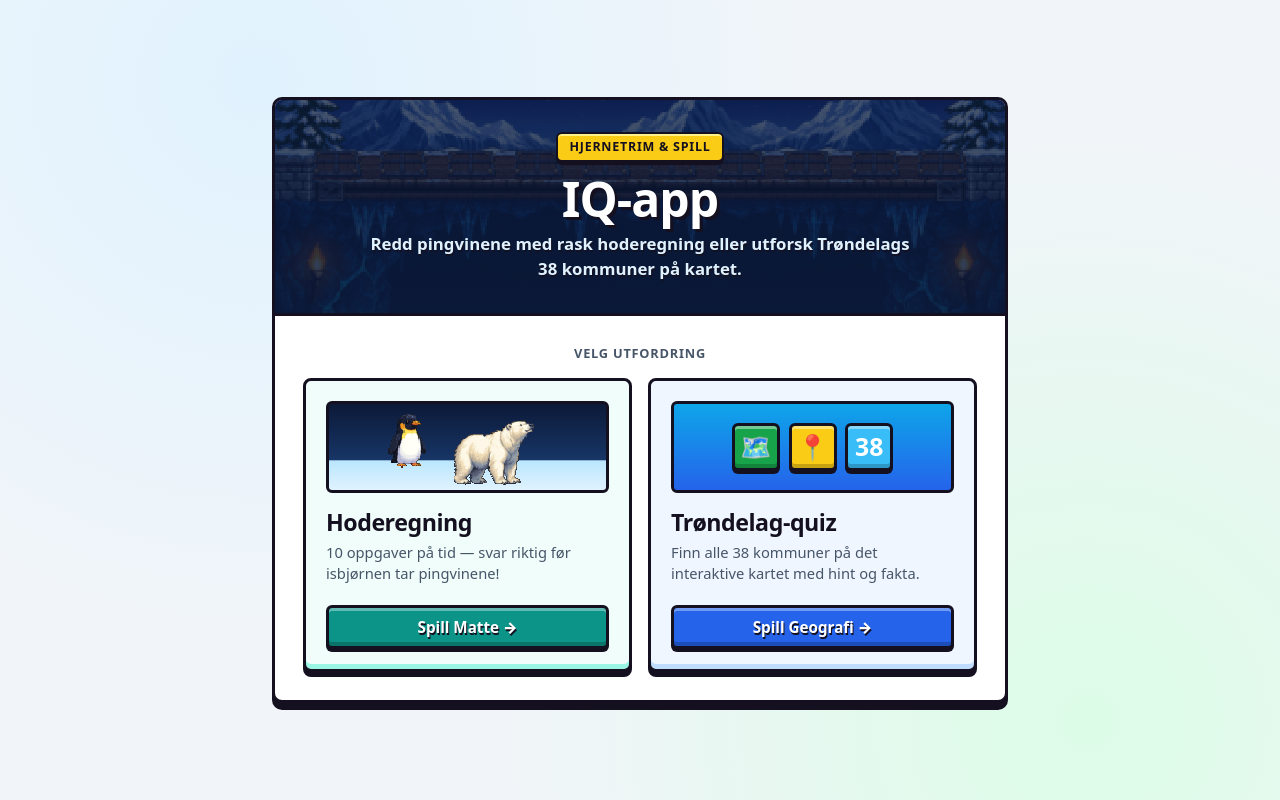
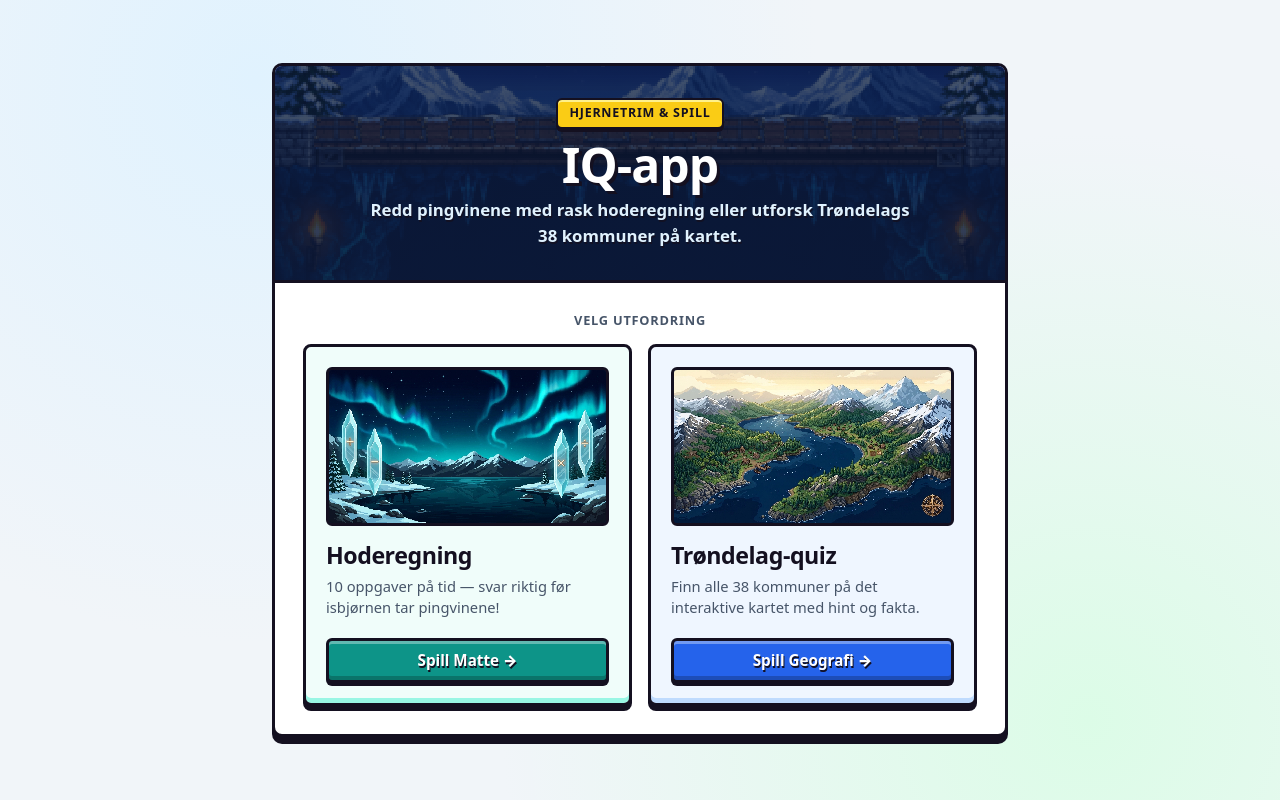
Before and after one commit to slart11/iq-app, a website: page index.html in a window 1280 px wide. Drawn offline with Linux system fonts and the light colour scheme.

Commit message:
style(home): replace kitschy card icons with bespoke 16-bit pixel art aurora math & Trondelag fjord banners

```diff
--- a/index.html
+++ b/index.html
@@ -148,75 +148,31 @@
       background: #dbeafe;
     }
 
-    /* Visual Sprite / Icon Preview Strip inside each card */
+    /* Visual Artwork Banner inside each card */
     .tile-visual {
-      height: 5.75rem;
+      aspect-ratio: 16 / 9;
+      width: 100%;
       border-radius: 6px;
       border: 3px solid #141020;
-      display: flex;
-      align-items: center;
-      justify-content: center;
+      display: block;
       overflow: hidden;
       position: relative;
+      background: #0c1938;
     }
 
-    .tile-visual-math {
-      background:
-        linear-gradient(180deg, #0c1938 0%, #173566 65%, #bae6fd 66%, #e0f2fe 100%);
-      gap: 0.75rem;
-      padding: 0 0.75rem;
+    .tile-visual img {
+      display: block;
+      width: 100%;
+      height: 100%;
+      object-fit: cover;
+      image-rendering: pixelated;
+      image-rendering: crisp-edges;
+      transition: transform 0.2s ease;
     }
 
-    .sprite-preview-penguin {
-      width: 40px;
-      height: 46px;
-      background: url('./assets/canva-penguin.png?v=10') 0 0 / 120px 46px no-repeat;
-      image-rendering: pixelated;
-      image-rendering: crisp-edges;
-      transform: scale(1.25);
-      transform-origin: center bottom;
-      flex-shrink: 0;
+    .tile:hover .tile-visual img {
+      transform: scale(1.03);
     }
-
-    .sprite-preview-bear {
-      width: 110px;
-      height: 80px;
-      background: url('./assets/canva-bear.png?v=10') 0 0 / 440px 80px no-repeat;
-      image-rendering: pixelated;
-      image-rendering: crisp-edges;
-      transform: scale(0.88);
-      transform-origin: center bottom;
-      flex-shrink: 0;
-    }
-
-    .tile-visual-geo {
-      background: linear-gradient(180deg, #0ea5e9 0%, #2563eb 100%);
-      gap: 0.6rem;
-    }
-
-    .geo-badge-icons {
-      display: inline-flex;
-      align-items: center;
-      gap: 0.55rem;
-    }
-
-    .pixel-chip-icon {
-      width: 3rem;
-      height: 3rem;
-      border-radius: 6px;
-      border: 3px solid #141020;
-      display: inline-flex;
-      align-items: center;
-      justify-content: center;
-      font-size: 1.55rem;
-      font-weight: 900;
-      line-height: 1;
-      box-shadow: inset 0 3px 0 rgba(255, 255, 255, 0.4), inset 0 -4px 0 rgba(0, 0, 0, 0.2), 0 3px 0 #141020;
-    }
-
-    .chip-green { background: #16a34a; color: #fff; }
-    .chip-yellow { background: #facc15; color: #141020; }
-    .chip-sky { background: #38bdf8; color: #fff; }
 
     .tile-body {
       display: flex;
@@ -321,9 +277,8 @@
         <p class="section-caption">Velg utfordring</p>
         <nav class="subject-grid" aria-label="Velg fag">
           <a class="tile tile-math" href="./matte.html">
-            <span class="tile-visual tile-visual-math" aria-hidden="true">
-              <span class="sprite-preview-penguin"></span>
-              <span class="sprite-preview-bear"></span>
+            <span class="tile-visual" aria-hidden="true">
+              <img src="./assets/card-matte.jpg" alt="" loading="eager" decoding="async">
             </span>
             <span class="tile-body">
               <strong class="tile-title">Hoderegning</strong>
@@ -336,12 +291,8 @@
           </a>
 
           <a class="tile tile-geo" href="./geografi.html">
-            <span class="tile-visual tile-visual-geo" aria-hidden="true">
-              <span class="geo-badge-icons">
-                <span class="pixel-chip-icon chip-green">🗺️</span>
-                <span class="pixel-chip-icon chip-yellow">📍</span>
-                <span class="pixel-chip-icon chip-sky">38</span>
-              </span>
+            <span class="tile-visual" aria-hidden="true">
+              <img src="./assets/card-geografi.jpg" alt="" loading="eager" decoding="async">
             </span>
             <span class="tile-body">
               <strong class="tile-title">Trøndelag-quiz</strong>
```
Also changed, not shown: assets/card-geografi.jpg (added), assets/card-matte.jpg (added).
